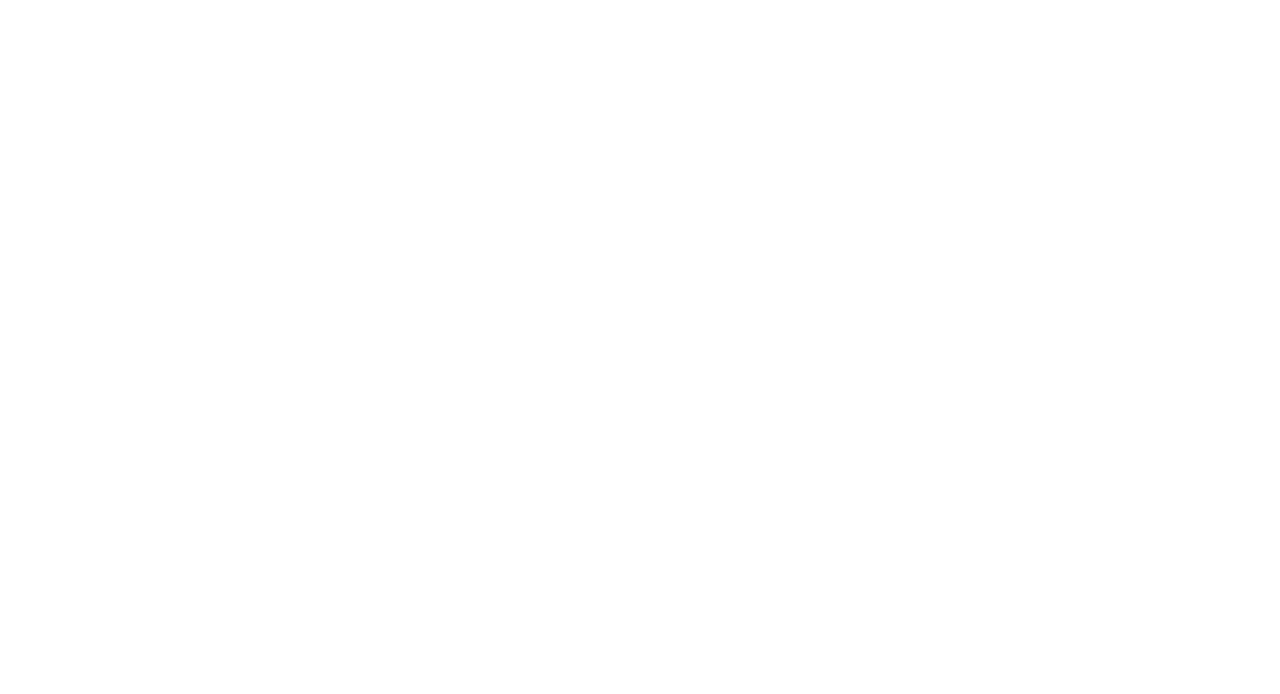
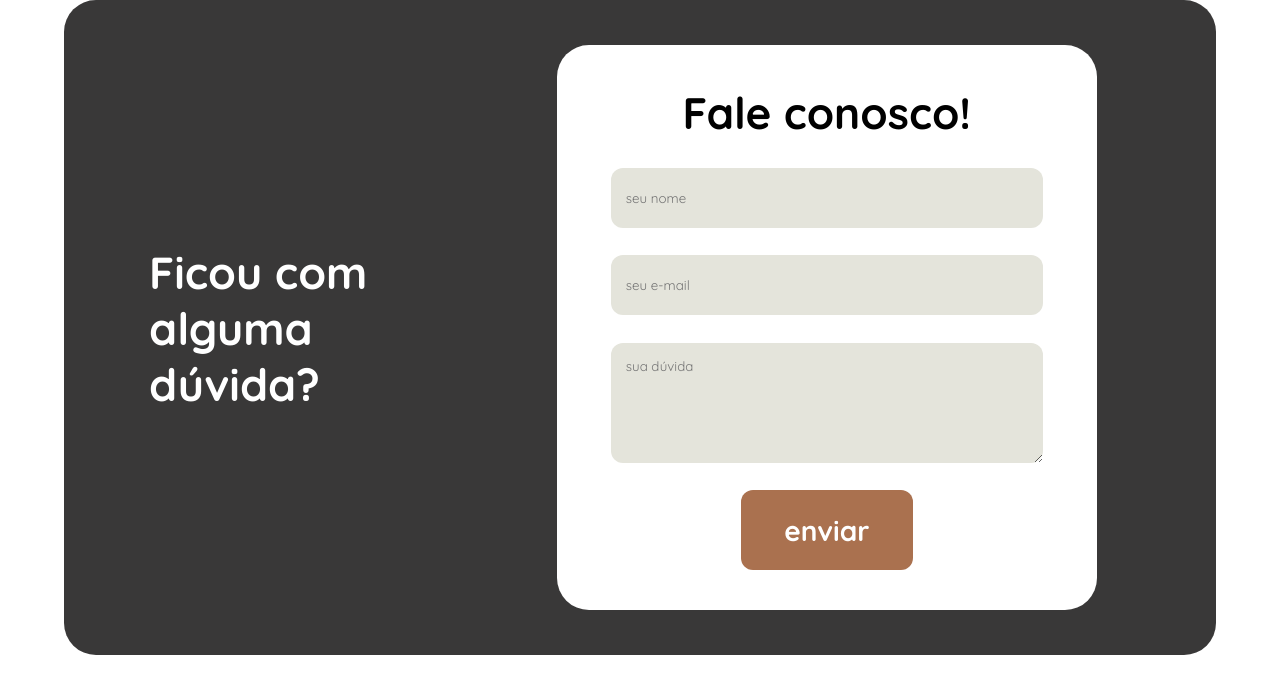
Before and after one commit to MarcosPaulo62/vs12-front-06-react-redux-wallet-life, a React (Create React App) app: page / in a window 1280 px wide. Shown: the top 694 px of the page. Built offline with nearby package versions, Linux system fonts and the light colour scheme.

Commit message:
contato lp finalizado

```diff
--- a/src/App.tsx
+++ b/src/App.tsx
@@ -1,12 +1,14 @@
 import { ThemeProvider } from 'styled-components';
 import { ColorsTheme } from './styles/global';
-import Hero from './components/hero/Hero';
-import Services from './components/services/Services';
+// import Hero from './components/hero/Hero';
+// import Services from './components/services/Services';
+import ContatoLp from './components/contatoLp/ContatoLp';
 
 function App() {
   return (
     <ThemeProvider theme={ColorsTheme}>
     <div className="App">
+      <ContatoLp/>
     </div>
     </ThemeProvider>
   );
--- a/src/components/contatoLp/ContatoLp.tsx
+++ b/src/components/contatoLp/ContatoLp.tsx
@@ -5,6 +5,7 @@ import { useForm } from "react-hook-form";
 import { toast } from "react-toastify";
 import "react-toastify/dist/ReactToastify.css";
 import { ToastContainer } from "react-toastify";
+import { StyledButton } from "../../styles/buttons";
 
 interface FormData {
   nome: string;
@@ -23,17 +24,17 @@ export default function ContatoLp() {
       return regex.test(email);
     };
 
-    if (!validateEmail(data.email)) {
+    if (!data.nome.trim() || !data.email.trim() || !data.duvida.trim()) {
+      toast.warning("É necessário preencher todos os campos!", {
+        position: toast.POSITION.TOP_RIGHT,
+      });
+    } else if (!validateEmail(data.email)) {
       toast.warning(
         "É necessário que seu e-mail esteja completo! Exemplo: seuemail@email.com",
         {
           position: toast.POSITION.TOP_RIGHT,
         }
       );
-    } else if (!data.nome.trim() || !data.email.trim() || !data.duvida.trim()) {
-      toast.warning("É necessário preencher todos os campos!", {
-        position: toast.POSITION.TOP_RIGHT,
-      });
     } else {
       toast.success("Sua dúvida foi enviada!", {
         position: toast.POSITION.TOP_RIGHT,
@@ -62,14 +63,14 @@ export default function ContatoLp() {
         >
           Fale conosco!
         </StyledTitle>
-        <div>
+        <div className="divForm">
           <input
             className="input"
             placeholder="seu nome"
             {...register("nome")}
           />
         </div>
-        <div>
+        <div className="divForm">
           <input
             className="input"
             type="email"
@@ -77,7 +78,7 @@ export default function ContatoLp() {
             {...register("email")}
           />
         </div>
-        <div>
+        <div className="divForm">
           <textarea
             className="textarea"
             placeholder="sua dúvida"
@@ -85,7 +86,9 @@ export default function ContatoLp() {
           />
         </div>
         <div>
-          <button type="submit">Enviar</button>
+          <StyledButton buttonsize="sm" buttonstyle="landingPage">
+            enviar
+          </StyledButton>
         </div>
       </FormContatoLP>
       <ToastContainer />
--- a/src/components/contatoLp/style.ts
+++ b/src/components/contatoLp/style.ts
@@ -11,7 +11,7 @@ border-radius: 32px;
 margin: auto;
 padding: 45px 85px;
 box-sizing: border-box;
-height: 555px;
+height: 655px;
 
 .styled-title{
     width: 35%;
@@ -37,9 +37,15 @@ border-radius: 32px;
 margin-right: -30px;
 gap: 20px;
 
+.divForm{
+    width: 100%;
+    display: flex;
+    flex-direction: column;
+    align-items: center;
+}
 
 .input{
-    width: 415px;
+    width: 80%;
     padding: 15px;
     height: 60px;
     border-radius: 12px;
@@ -48,7 +54,7 @@ gap: 20px;
 }
 
 .textarea{
-    width: 415px;
+    width: 80%;
     padding: 15px;
     height: 120px;
     border-radius: 12px;
```
